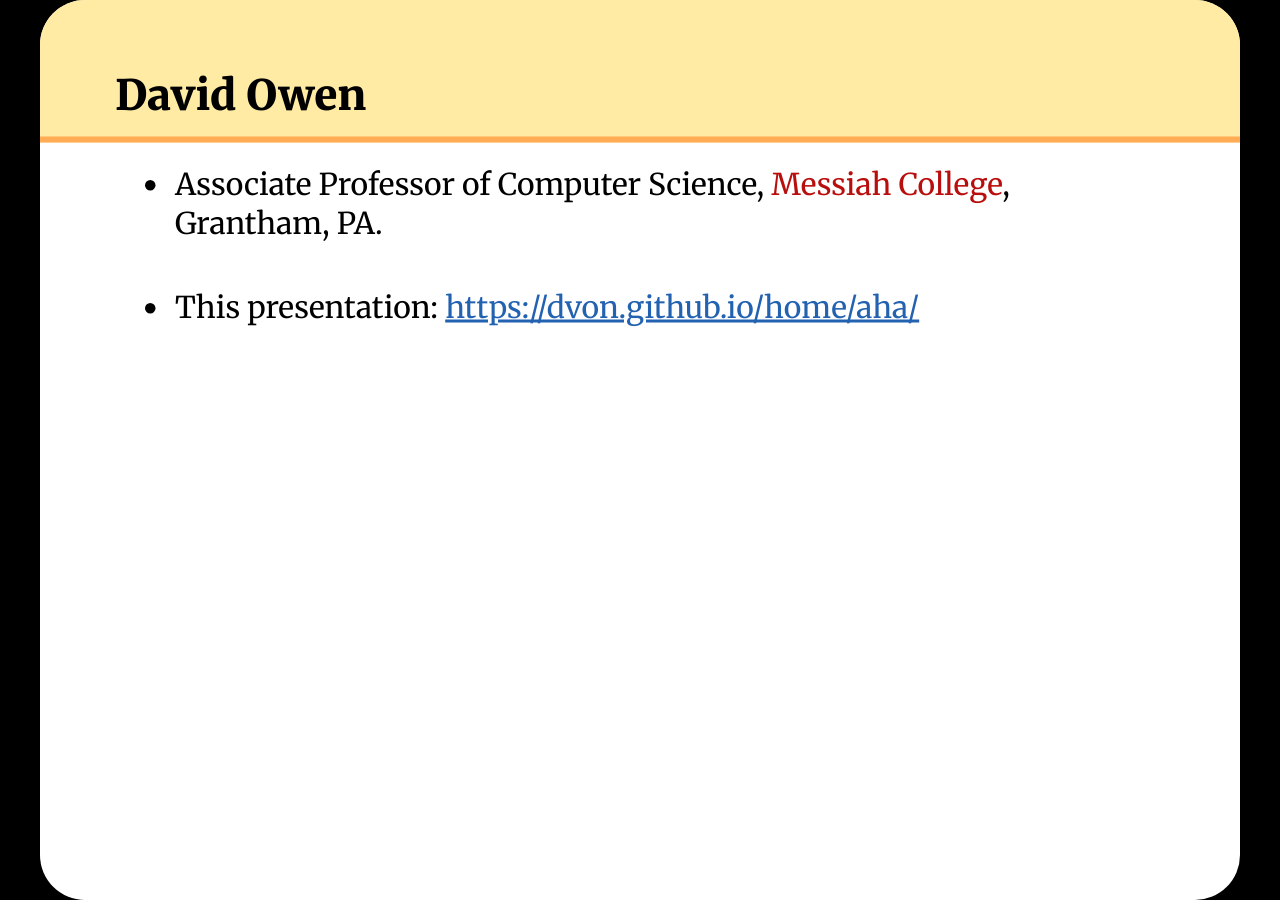
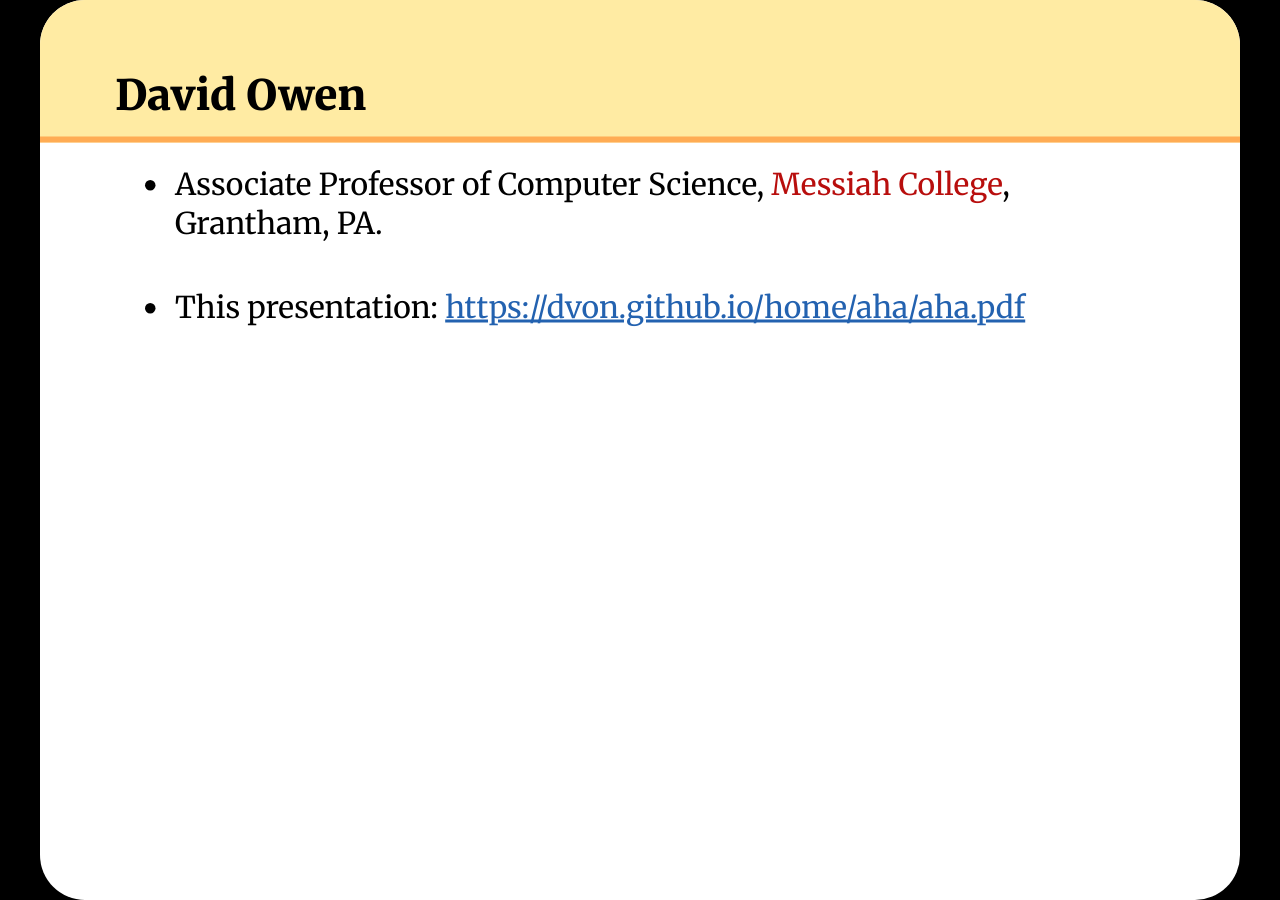
Before and after one commit to dvon/home, a Jekyll site: the page aha/aha_slides.html, which Jekyll copies as it is, in a window 1280 px wide. Built offline with Jekyll 4.4.1, drawn with Linux system fonts in a browser that asks for light colours.

Commit message:
Fixed pdf link.  (Again!)

```diff
--- a/aha/aha.txt
+++ b/aha/aha.txt
@@ -2,7 +2,7 @@
 
 -   Associate Professor of Computer Science, *Messiah College*,
     Grantham, PA.
--   This presentation: <https://dvon.github.io/home/aha/>
+-   This presentation: <https://dvon.github.io/home/aha/aha.pdf>
 
 # Background
 
--- a/aha/aha_slides.html
+++ b/aha/aha_slides.html
@@ -11,7 +11,7 @@
 <h1>David Owen</h1>
 <ul>
 <li>Associate Professor of Computer Science, <em>Messiah College</em>, Grantham, PA.</li>
-<li>This presentation: <a href="https://dvon.github.io/home/aha/" class="uri">https://dvon.github.io/home/aha/</a></li>
+<li>This presentation: <a href="https://dvon.github.io/home/aha/aha.pdf" class="uri">https://dvon.github.io/home/aha/aha.pdf</a></li>
 </ul>
 </section>
 <section id="background" class="slide level1">
```
Also changed, not shown: 1 other file.
